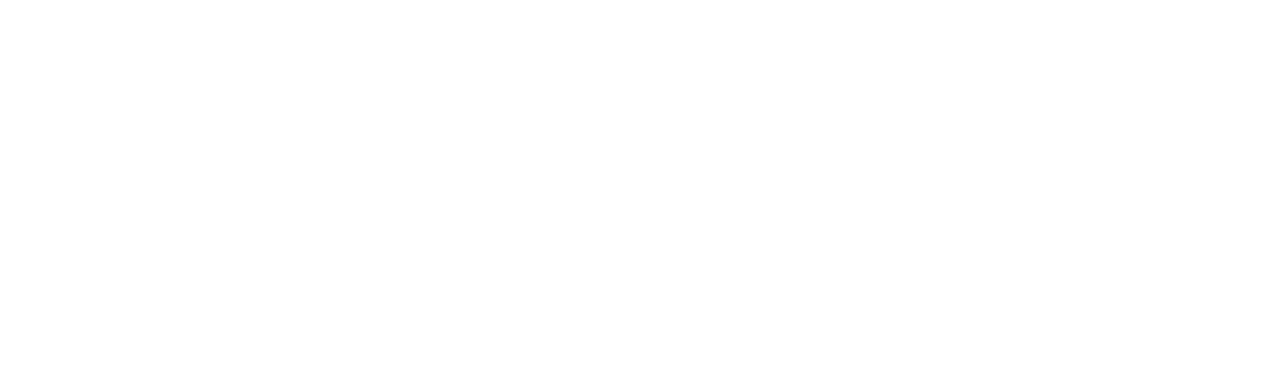
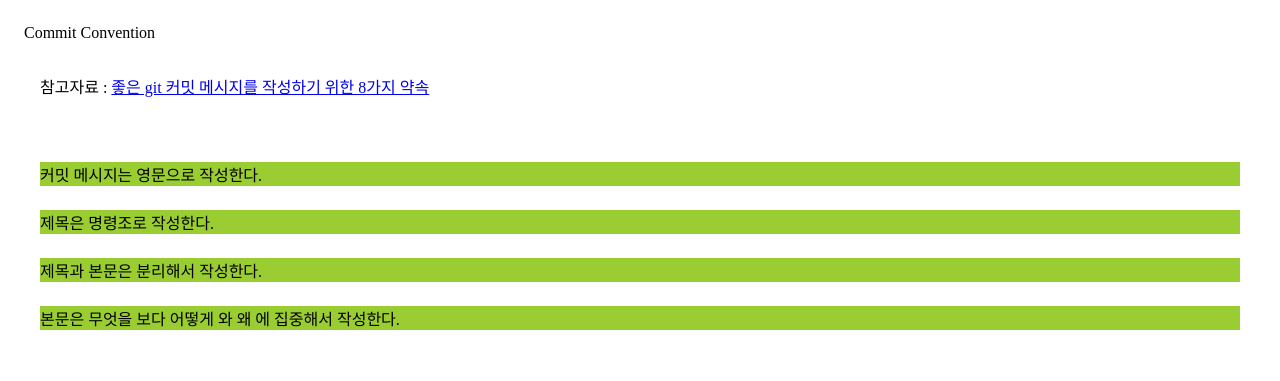
Before and after one commit to Software-Development-Practices/git-exercise, a plain HTML site: page src/index.html in a window 1280 px wide. Drawn offline with Linux system fonts and the light colour scheme.

Commit message:
add commit convention in index.html

```diff
--- a/src/index.html
+++ b/src/index.html
@@ -4,7 +4,27 @@
     <meta charset="UTF-8" />
     <meta http-equiv="X-UA-Compatible" content="IE=edge" />
     <meta name="viewport" content="width=device-width, initial-scale=1.0" />
+    <link href="static/index.css" type="text/css" rel="stylesheet" />
     <title>Document</title>
   </head>
-  <body></body>
+  <body>
+    <div id="section2">
+      <div id="title">Commit Convention</div>
+      <div id="cf">
+        <p>
+          참고자료 :
+          <a
+            href="https://djkeh.github.io/articles/How-to-write-a-git-commit-message-kor/"
+            >좋은 git 커밋 메시지를 작성하기 위한 8가지 약속</a
+          >
+        </p>
+      </div>
+      <div id="promise">
+        <p>커밋 메시지는 영문으로 작성한다.</p>
+        <p>제목은 명령조로 작성한다.</p>
+        <p>제목과 본문은 분리해서 작성한다.</p>
+        <p>본문은 무엇을 보다 어떻게 와 왜 에 집중해서 작성한다.</p>
+      </div>
+    </div>
+  </body>
 </html>
--- /dev/null
+++ b/src/static/index.css
@@ -0,0 +1,14 @@
+#promise {
+  height: 200px;
+  padding: 16px;
+}
+#promise > p {
+  margin-bottom: 24px;
+  background-color: yellowgreen;
+}
+#cf {
+  padding: 16px;
+}
+#section2 {
+  padding: 16px;
+}
```
